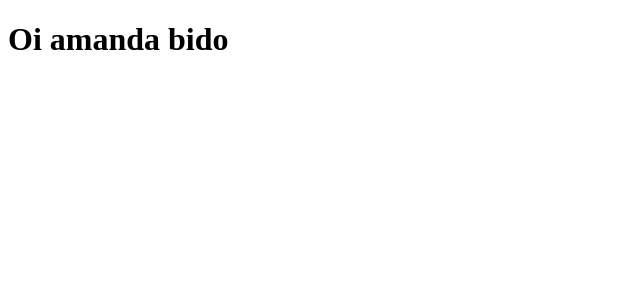
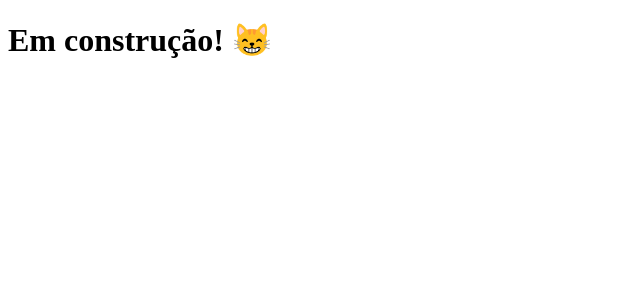
Before and after one commit to idnedel/clone-tabnews, a Next.js app: page / in a window 1280 px wide. Shown: the top 300 px of the page, without its empty margins (0-640 px from the left). Built offline with nearby package versions, Linux system fonts and the light colour scheme.

Commit message:
teste ok

```diff
--- a/pages/index.js
+++ b/pages/index.js
@@ -1,5 +1,5 @@
 function Home() {
-  return <h1>Oi amanda bido</h1>;
+  return <h1>Em construção! 😸</h1>;
 }
 
 export default Home;
```
